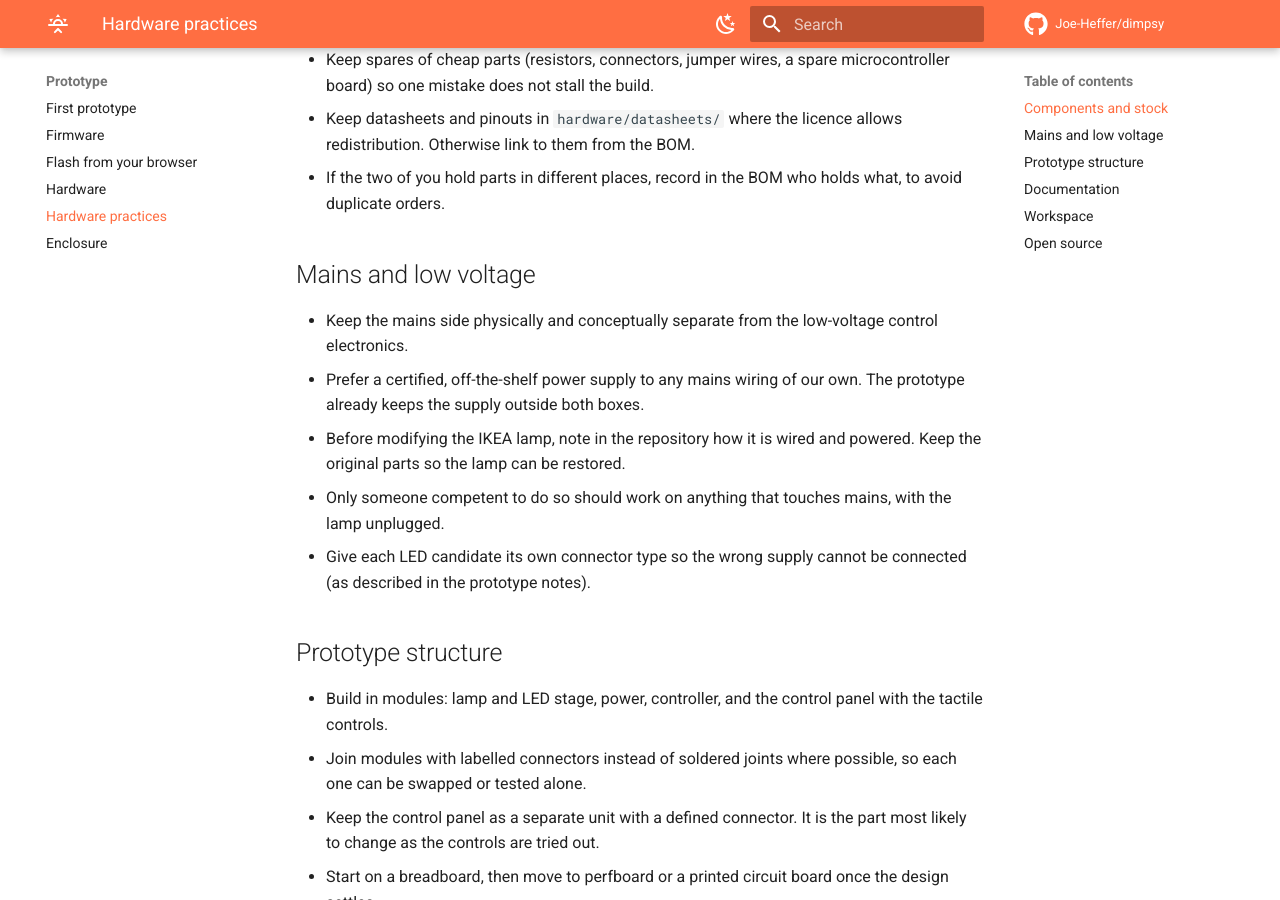
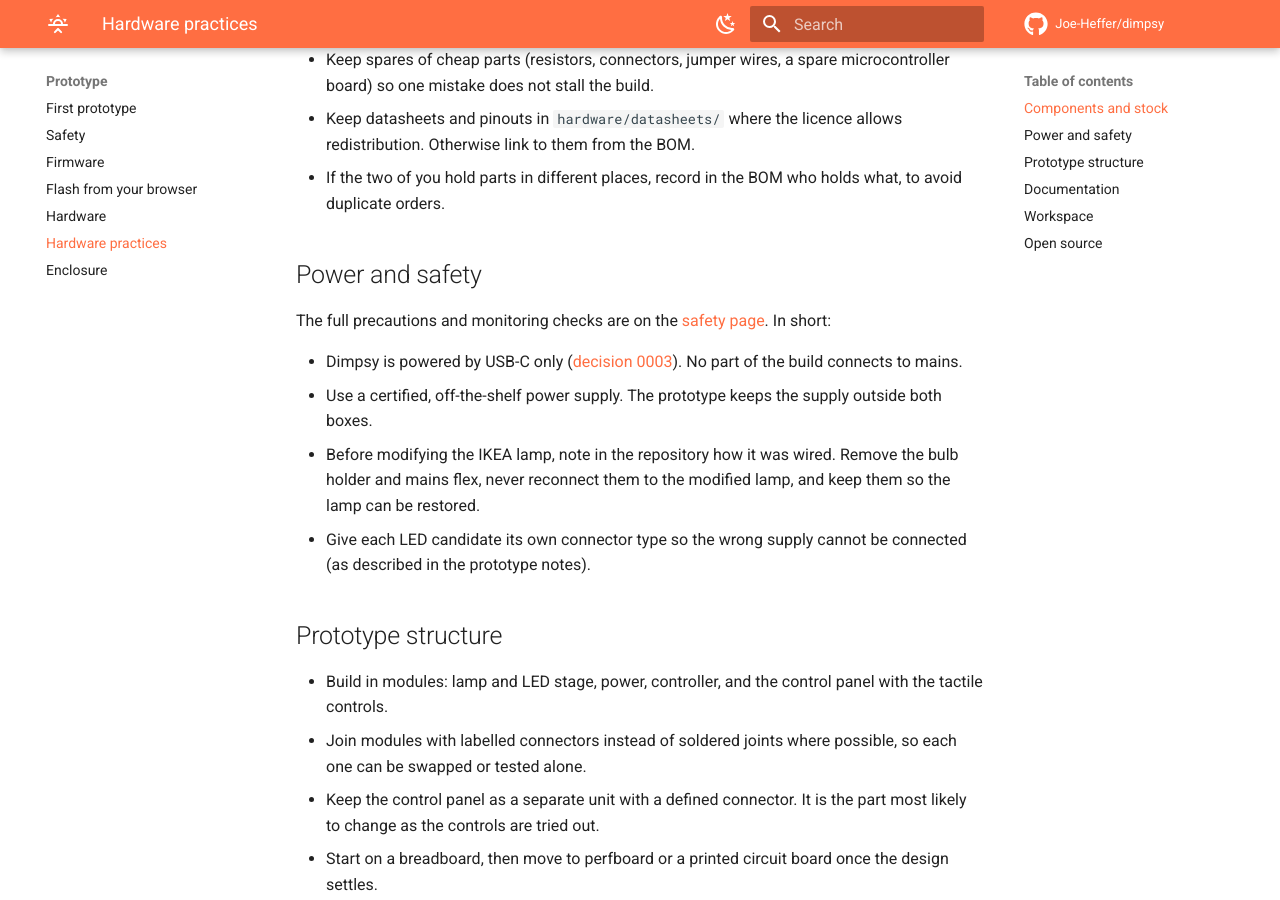
Before and after one commit to Joe-Heffer/dimpsy, an MkDocs documentation site: the page built from docs/hardware-practices.md, in a window 1280 px wide and 900 px high, scrolled down 542 px. Built offline with MkDocs 1.6.1 and Material for MkDocs 9.7.7, drawn with Linux system fonts in a browser that asks for light colours; comment, search, counter and statistics services are not loaded.

Commit message:
docs: add safety page with precautions and monitoring checks (#67)
Add docs/safety.md to the website, covering precautions for power,
heat, light, firmware failures and physical placement, and what to
monitor to catch problems early. Link it from the README, home page,
hardware practices, requirements and decision 0003.

The hardware practices page no longer allows mains work, in line with
decision 0003.


Claude-Session: https://claude.ai/code/session_017b4Zif9LkxpjrdfR5pBkLK

Co-authored-by: Claude <noreply@anthropic.com>

```diff
--- a/docs/hardware-practices.md
+++ b/docs/hardware-practices.md
@@ -17,12 +17,13 @@ Practices for keeping the physical parts of the project tidy, traceable and easy
 * Keep datasheets and pinouts in `hardware/datasheets/` where the licence allows redistribution. Otherwise link to them from the BOM.
 * If the two of you hold parts in different places, record in the BOM who holds what, to avoid duplicate orders.
 
-## Mains and low voltage
+## Power and safety
 
-* Keep the mains side physically and conceptually separate from the low-voltage control electronics.
-* Prefer a certified, off-the-shelf power supply to any mains wiring of our own. The prototype already keeps the supply outside both boxes.
-* Before modifying the IKEA lamp, note in the repository how it is wired and powered. Keep the original parts so the lamp can be restored.
-* Only someone competent to do so should work on anything that touches mains, with the lamp unplugged.
+The full precautions and monitoring checks are on the [safety page](safety.md). In short:
+
+* Dimpsy is powered by USB-C only ([decision 0003](decisions/0003-usb-c-power-only.md)). No part of the build connects to mains.
+* Use a certified, off-the-shelf power supply. The prototype keeps the supply outside both boxes.
+* Before modifying the IKEA lamp, note in the repository how it was wired. Remove the bulb holder and mains flex, never reconnect them to the modified lamp, and keep them so the lamp can be restored.
 * Give each LED candidate its own connector type so the wrong supply cannot be connected (as described in the prototype notes).
 
 ## Prototype structure
--- a/mkdocs.yml
+++ b/mkdocs.yml
@@ -96,6 +96,7 @@ nav:
       - Licensing: licensing.md
   - Prototype:
       - First prototype: prototype.md
+      - Safety: safety.md
       - Firmware: reference/firmware.md
       - Flash from your browser: flash.md
       - Hardware: reference/hardware.md
```
Also changed, not shown: CHANGELOG.md (+2 -0 lines), README.md (+2 -0 lines), docs/decisions/0003-usb-c-power-only.md (+1 -1 lines), docs/index.md (+2 -1 lines), docs/requirements.md (+1 -1 lines), docs/safety.md (added, +80 -0 lines).
